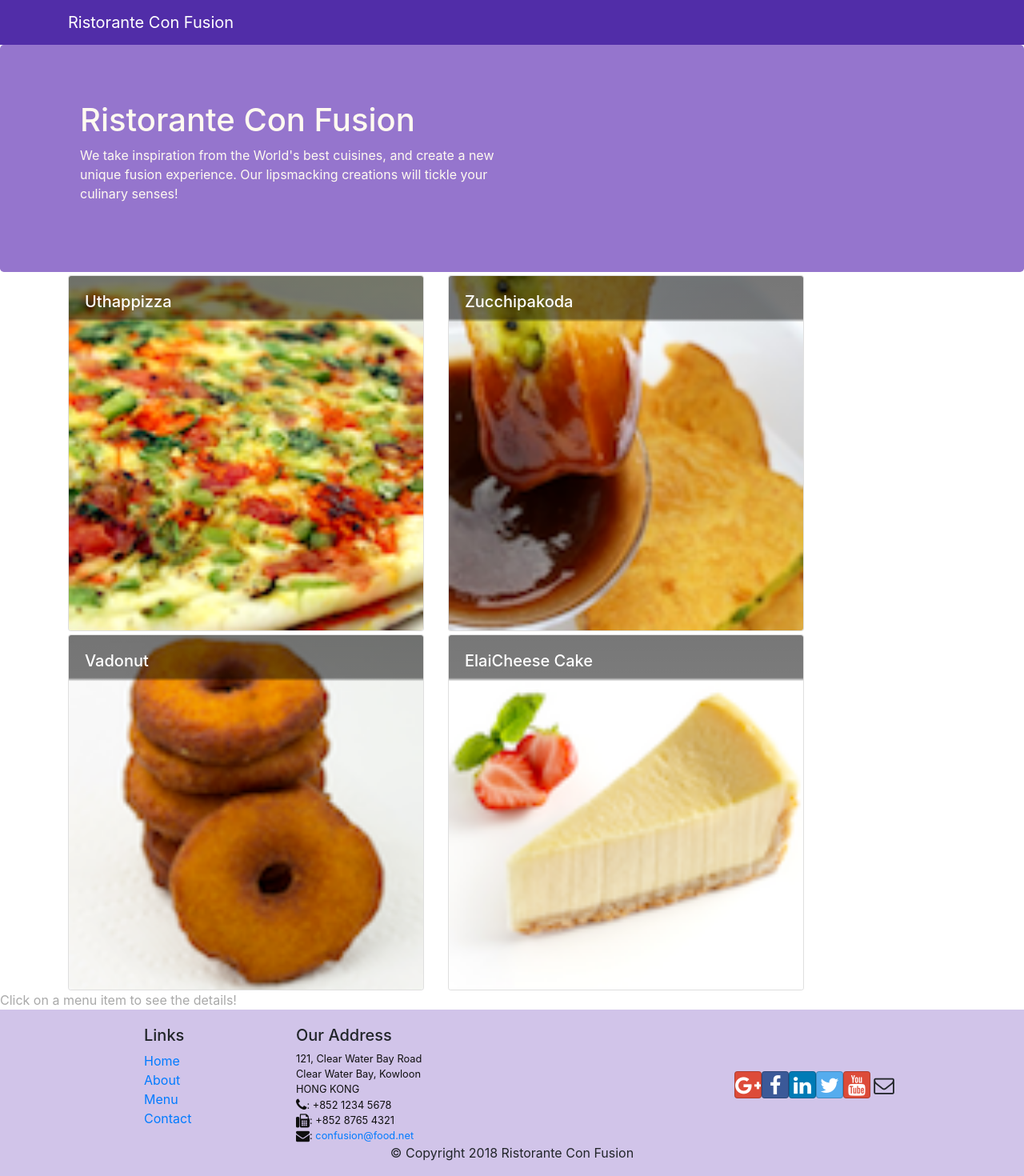
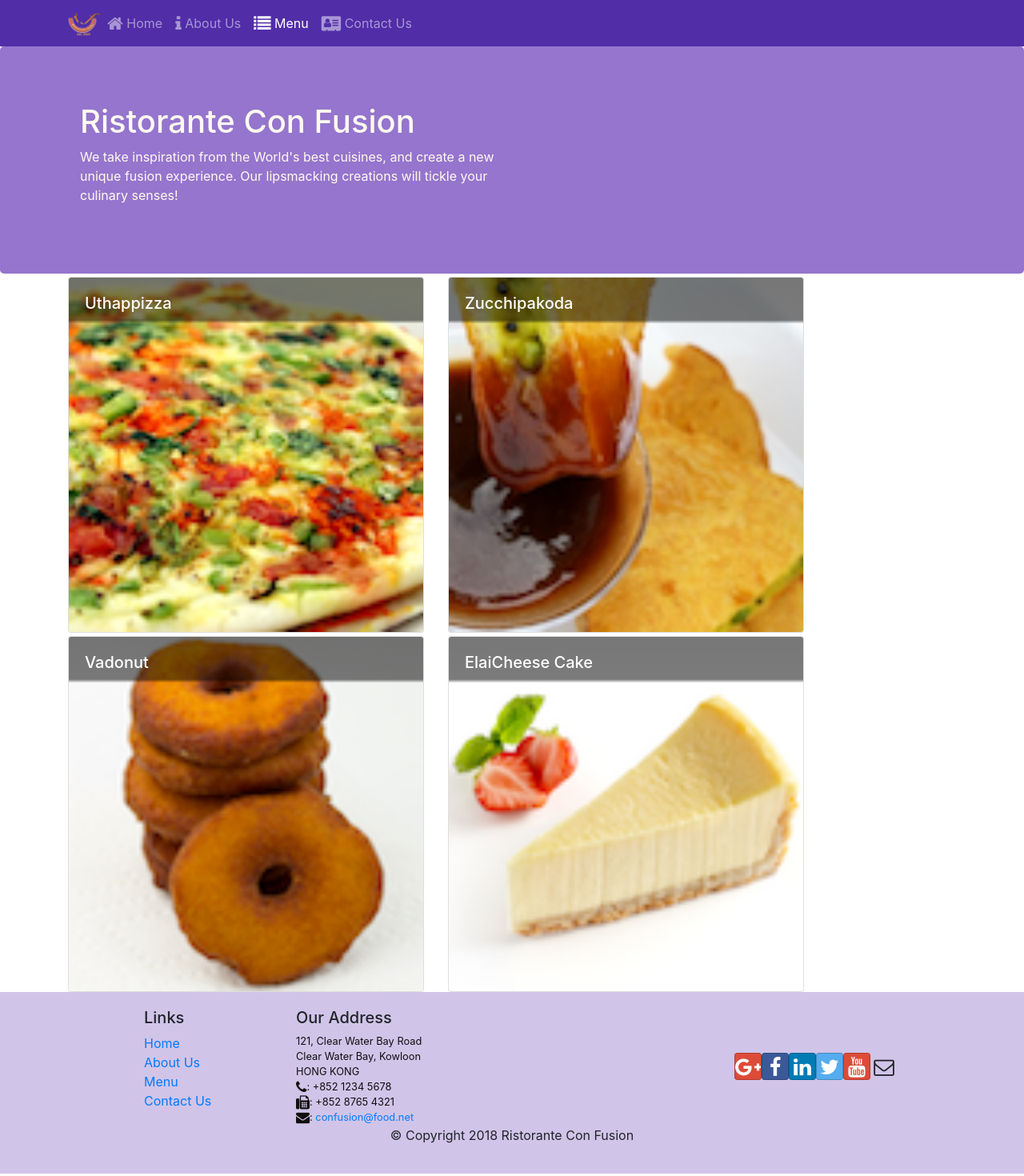
Before and after one commit to bsonge/CORS-WebDevReact-confusion, a React (Create React App) app: page /menu in a window 1280 px wide. Shown: the top 1470 px of the page at 80% size. Built offline with nearby package versions, Linux system fonts and the light colour scheme.

Commit message:
added react-router-dom and implemented it

```diff
--- a/package.json
+++ b/package.json
@@ -12,6 +12,7 @@
     "react": "^17.0.1",
     "react-dom": "^17.0.1",
     "react-popper": "^2.2.4",
+    "react-router-dom": "^5.2.0",
     "react-scripts": "4.0.0",
     "reactstrap": "^8.7.1",
     "web-vitals": "^0.2.4"
--- a/src/App.js
+++ b/src/App.js
@@ -1,14 +1,17 @@
 import React from "react";
 import Main from './Components/Main/Main.js';
 import './App.css';
+import { BrowserRouter } from 'react-router-dom';
 
 class App extends React.Component {
 
   render() {
     return (
-      <div className="App">
-        <Main />
-      </div>
+      <BrowserRouter>
+        <div className="App">
+          <Main />
+        </div>
+      </BrowserRouter>
     );
   }
 }
--- a/src/Components/Footer/Footer.js
+++ b/src/Components/Footer/Footer.js
@@ -1,4 +1,5 @@
 import React from 'react';
+import { Link } from 'react-router-dom';
 
 function Footer(props) {
     return(
@@ -8,10 +9,10 @@
                     <div className="col-4 offset-1 col-sm-2">
                         <h5>Links</h5>
                         <ul className="list-unstyled">
-                            <li><a href="#">Home</a></li>
-                            <li><a href="#">About</a></li>
-                            <li><a href="#">Menu</a></li>
-                            <li><a href="contactus.html">Contact</a></li>
+                            <li><Link to="/home">Home</Link></li>
+                            <li><Link to="/aboutus">About Us</Link></li>
+                            <li><Link to="/menu">Menu</Link></li>
+                            <li><Link to="/contactus">Contact Us</Link></li>
                         </ul>
                     </div>
                     <div className="col-7 col-sm-5">
--- a/src/Components/Header/Header.js
+++ b/src/Components/Header/Header.js
@@ -1,13 +1,56 @@
 import React, { Component } from 'react';
-import { Navbar, NavbarBrand, Jumbotron } from 'reactstrap';
+import { Navbar, NavbarBrand, Nav, NavbarToggler, Collapse, NavItem, Jumbotron } from 'reactstrap';
+import { NavLink } from 'react-router-dom';
+class Header extends Component {
 
-class Header extends Component {
+    constructor(props) {
+        super(props);
+        this.state = {
+            isNavOpen: false,
+        }
+        this.toggleNav = this.toggleNav.bind(this); // bind "this" to togglenav.  Otherwise would have to implement it as an arrow function
+    }
+
+    toggleNav() {
+        this.setState({
+            isNavOpen: !this.state.isNavOpen,
+        })
+    }
+
     render() {
         return(
-            <>
-                <Navbar dark>
+            <React.Fragment>
+                <Navbar dark expand="md">
                     <div className="container">
-                        <NavbarBrand href="/">Ristorante Con Fusion</NavbarBrand>
+                        <NavbarToggler onClick={this.toggleNav} />
+                        <NavbarBrand className="mr-auto" href="/">
+                            <img src="assets/images/logo.png" height="30" width="41" alt="Ristorante Con Fusion" />
+                        </NavbarBrand>
+                        <Collapse isOpen={this.state.isNavOpen} navbar>
+                            <Nav navbar>
+                                <NavItem>
+                                    <NavLink className="nav-link" to="/home">
+                                        <span className="fa fa-home fa-lg" ></span> Home
+                                    </NavLink>
+                                </NavItem>
+                                <NavItem>
+                                    <NavLink className="nav-link" to="/aboutus">
+                                        <span className="fa fa-info fa-lg" ></span> About Us
+                                    </NavLink>
+                                </NavItem>
+                                <NavItem>
+                                    <NavLink className="nav-link" to="/menu">
+                                        <span className="fa fa-list fa-lg" ></span> Menu
+                                    </NavLink>
+                                </NavItem>
+                                <NavItem>
+                                    <NavLink className="nav-link" to="/home">
+                                        <span className="fa fa-address-card fa-lg" ></span> Contact Us
+                                    </NavLink>
+                                </NavItem>
+                            </Nav>
+                        </Collapse>
+
                     </div>
                 </Navbar>
                 <Jumbotron>
@@ -20,7 +63,7 @@
                         </div>
                     </div>
                 </Jumbotron>
-            </>
+            </React.Fragment>
         );
     }
 }
--- /dev/null
+++ b/src/Components/Home/Home.js
@@ -0,0 +1,11 @@
+import React from 'react';
+
+function Home(props) {
+    return(
+        <div className="container">
+            <h4>Home</h4>
+        </div>
+    );
+}
+
+export default Home;
--- a/src/Components/Main/Main.js
+++ b/src/Components/Main/Main.js
@@ -1,10 +1,11 @@
 import React from "react";
+import Home from '../Home/Home.js';
 import Menu from '../Menu/Menu.js';
 import Header from '../Header/Header.js';
 import Footer from '../Footer/Footer.js';
 import DishDetail from '../DishDetail/DishDetail.js';
 import { DISHES } from '../../shared/dishes.js'
-
+import { Switch, Route, Redirect } from 'react-router-dom';
 
 class Main extends React.Component {
 
@@ -12,21 +13,26 @@
     super(props);
     this.state = {
       dishes: DISHES,
-      selectedDish: null,
     };
-
   }
 
-  onDishSelect(dishId) {
-    this.setState({ selectedDish: dishId });
-  }
 
   render() {
+
+    const HomePage = () => {
+      return(
+        <Home />
+      )
+    }
+
     return (
       <div className="App">
         <Header />
-        <Menu dishes={this.state.dishes} onClick={ (dishId) => this.onDishSelect(dishId) } />
-        <DishDetail dish={ this.state.dishes.filter( (dish) => dish.id === this.state.selectedDish )[0] } />
+        <Switch>
+          <Route path="/home" component={HomePage} />
+          <Route exact path="/menu" component={() => <Menu dishes={this.state.dishes} />} />
+          <Redirect to="/home" />
+        </Switch>
         <Footer />
       </div>
     );
```
Also changed, not shown: 1 other file (tests, documents, lock files or other folders).
